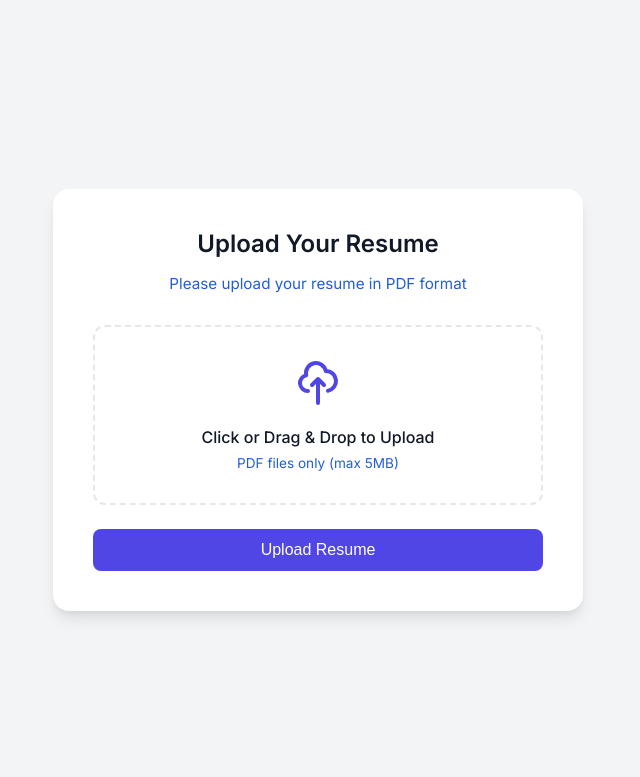
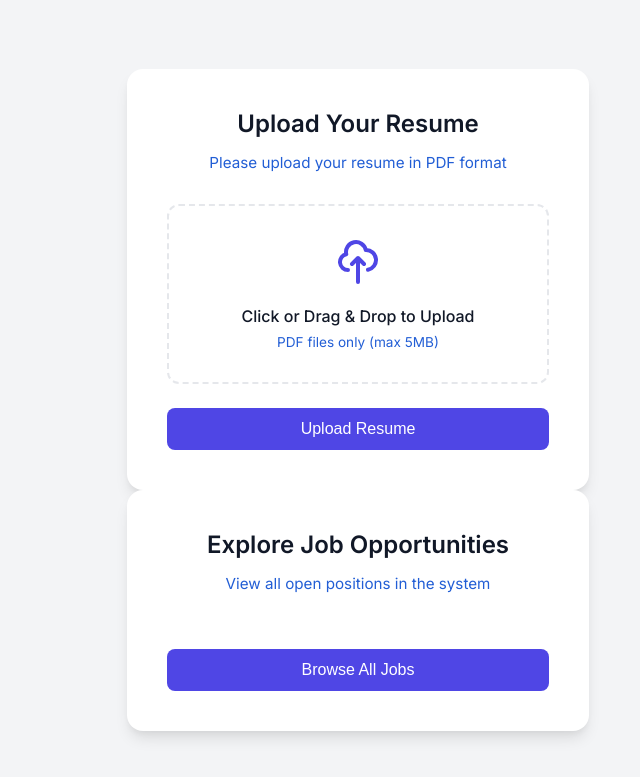
Before and after one commit to BS-ASPM-2025/bs-aspm-2025-team1, a FastAPI app: page /upload_resume in a window 1280 px wide. Shown: the top 777 px of the page, without its empty margins (322-962 px from the left). Run offline with FastAPI, Linux system fonts and the light colour scheme.

Commit message:
Add 'Browse all jobs' button to resume upload page

```diff
--- a/templates/upload_resume.html
+++ b/templates/upload_resume.html
@@ -146,6 +146,9 @@
 
 <body>
 
+    <div class="cards-wrapper">
+
+        <!-- CARD 1: Upload Resume -->
         <div class="upload-card">
             <h1>Upload Your Resume</h1>
             <p class="subtitle">Please upload your resume in PDF format</p>
@@ -159,7 +162,8 @@
             <form action="/upload_resume" method="post" enctype="multipart/form-data">
                 <div class="drop-zone" id="drop-zone">
                     <div class="icon-container">
-                    <svg fill="none" stroke="currentColor" viewBox="0 0 24 24" xmlns="http://www.w3.org/2000/svg">
+                        <svg fill="none" stroke="currentColor" viewBox="0 0 24 24"
+                            xmlns="http://www.w3.org/2000/svg">
                             <path stroke-linecap="round" stroke-linejoin="round" stroke-width="2"
                                 d="M7 16a4 4 0 01-.88-7.903A5 5 0 1115.9 6L16 6a5 5 0 011 9.9M15 13l-3-3m0 0l-3 3m3-3v12">
                             </path>
@@ -173,6 +177,21 @@
                 <button type="submit" class="btn-upload">Upload Resume</button>
             </form>
         </div>
+
+        <!-- CARD 2: Browse Jobs -->
+        <div class="upload-card">
+            <h1>Explore Job Opportunities</h1>
+            <p class="subtitle">View all open positions in the system</p>
+
+            <a href="/hr_job_list">
+                <button class="btn-upload">
+                    Browse All Jobs
+                </button>
+            </a>
+        </div>
+
+    </div>
+
 
     <script>
         const fileInput = document.getElementById('file-input');
```
Also changed, not shown: my_database.db. Lines whose indentation alone changed are shown as unchanged.
